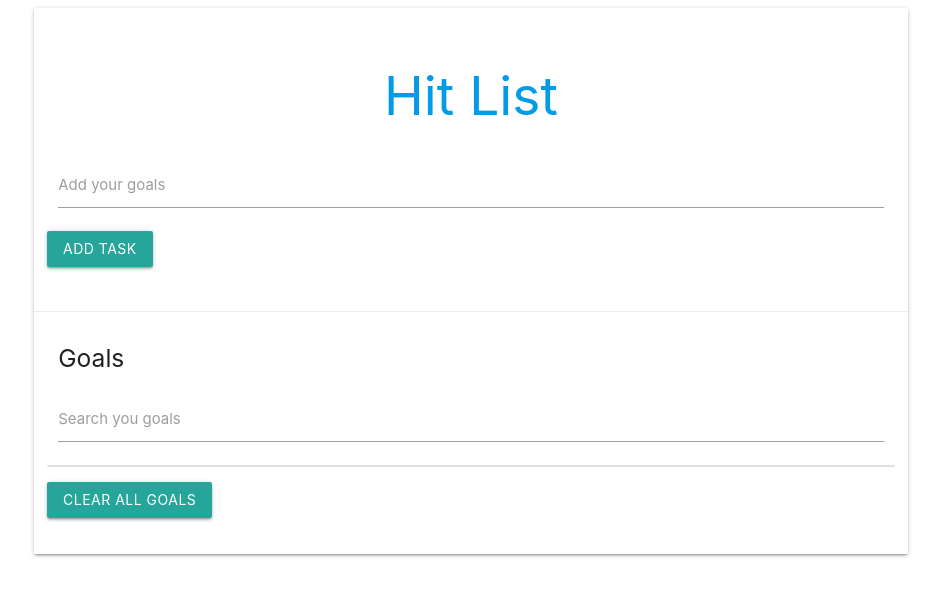
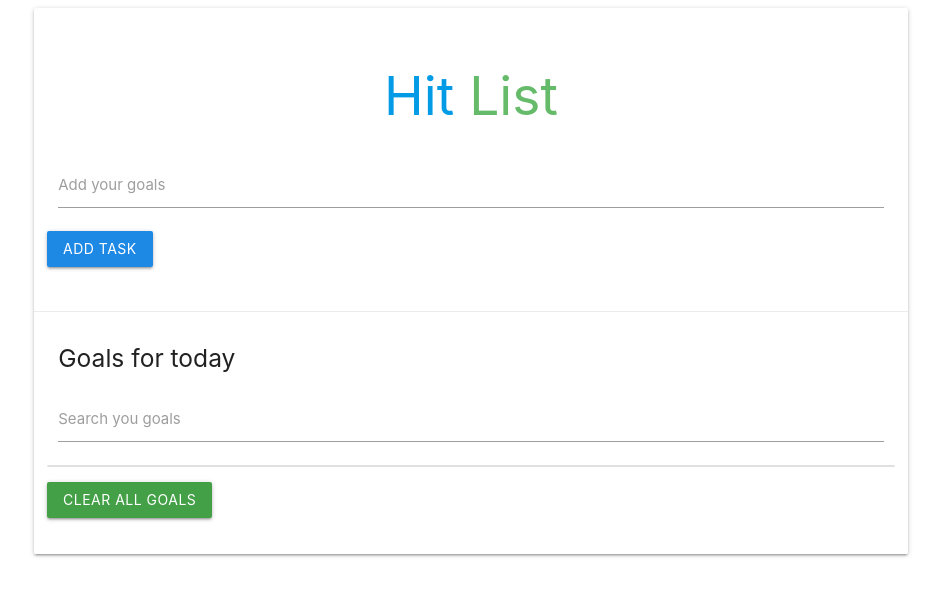
Before and after one commit to Radioactive92177/HitList, a plain HTML site: page index.html in a window 1280 px wide. Shown: the whole page, without its empty margins (169-1110 px from the left). Drawn offline with Linux system fonts and the light colour scheme.

Commit message:
UI Tweaks

```diff
--- a/index.html
+++ b/index.html
@@ -18,7 +18,7 @@
     <meta name="viewport" content="width=device-width, initial-scale=1.0" />
 
     <!-- Title -->
-    <title>HitList</title>
+    <title>Hit List</title>
   </head>
 
   <body>
@@ -28,7 +28,7 @@
           <div class="card" id="main">
             <div class="card-content">
               <span class="card-title center"
-                ><h2><a href="https://viaens.com">Hit List</a></h2></span
+                ><h2><a href="https://viaens.com">Hit <span class="green-text text-lighten-1">List</span></a></h2></span
               >
               <div class="row">
                 <form id="task-form">
@@ -36,19 +36,25 @@
                     <input type="text" name="task" id="task" />
                     <label for="task">Add your goals</label>
                   </div>
-                  <input type="submit" value="Add Task" class="btn" />
+                  <input
+                    type="submit"
+                    value="Add Task"
+                    class="btn #1e88e5 blue darken-1"
+                  />
                 </form>
               </div>
             </div>
             <div class="card-action">
-              <h5 id="task-title">Goals</h5>
+              <h5 id="task-title">Goals for today</h5>
               <div class="row">
                 <div class="input-field col s12">
                   <input type="text" name="search" id="search" />
                   <label for="search">Search you goals</label>
                 </div>
                 <ul class="collection"></ul>
-                <a href="#" class="clear-tasks btn">Clear all goals</a>
+                <a href="#" class="clear-tasks btn #43a047 green darken-1"
+                  >Clear all goals</a
+                >
               </div>
             </div>
           </div>
```
